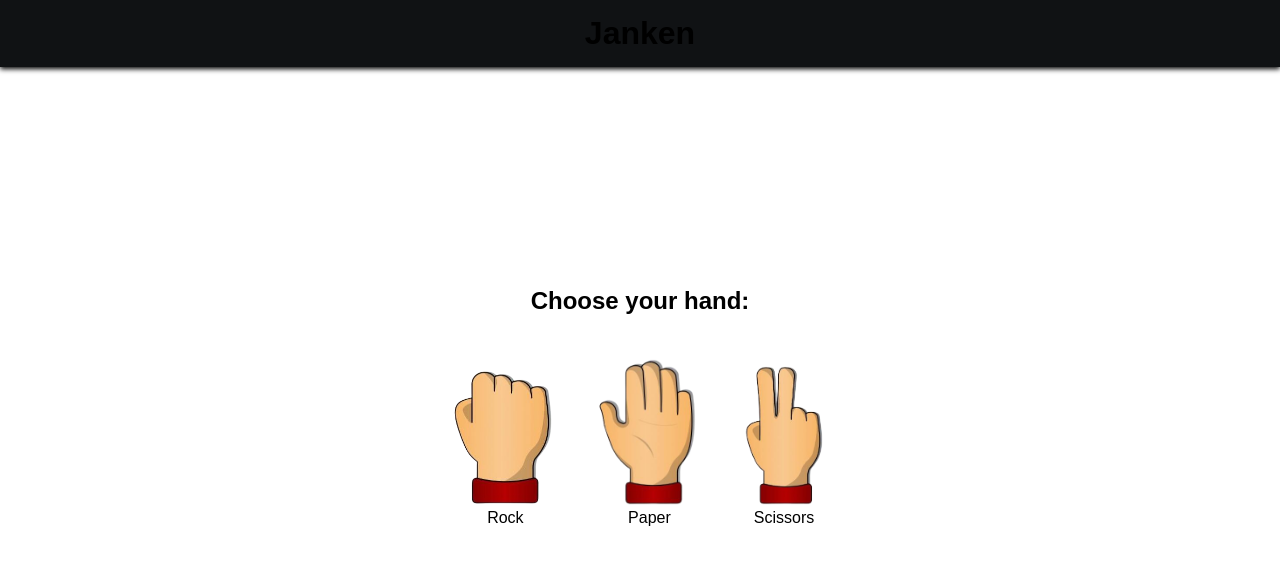
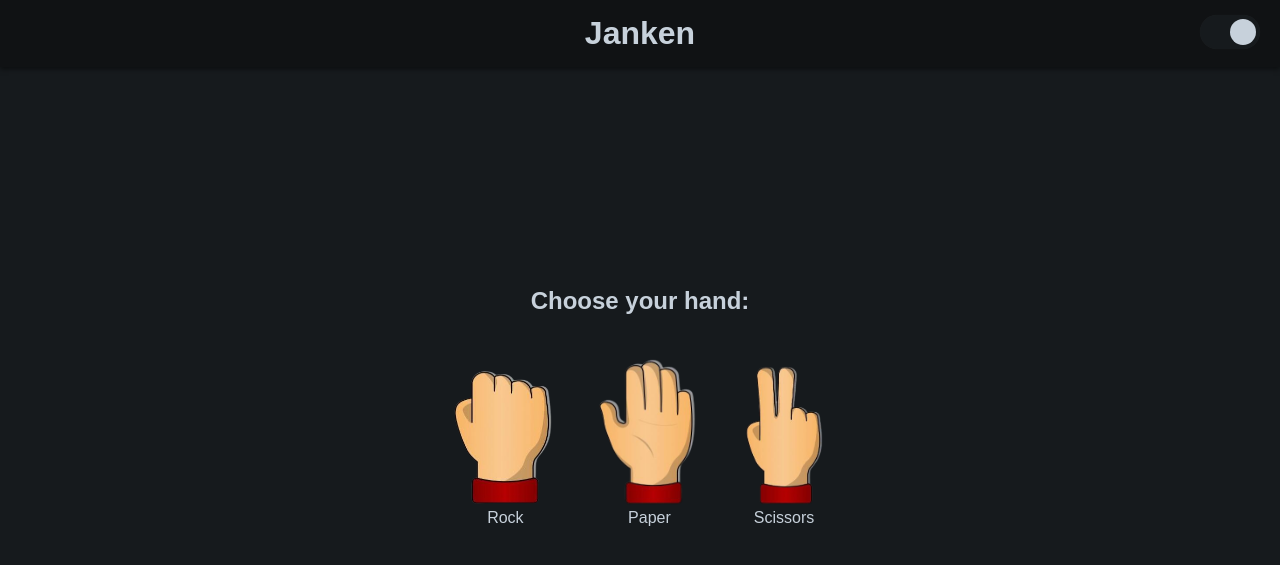
Before and after one commit to kxmohelo/Janken, a Flask app: page / in a window 1280 px wide. Shown: the top 565 px of the page. Run offline with Flask 3, Linux system fonts and the light colour scheme.

Commit message:
Uodated index.html

```diff
--- a/templates/index.html
+++ b/templates/index.html
@@ -12,13 +12,12 @@
         }
 
         .app-bar {
-            background-color: #101214;
             padding: 15px;
             text-align: center;
             font-size: 2.0em;
             font-weight: 700;
             font-family: Arial, sans-serif;
-            box-shadow: 0 2px 5px rgba(0, 0, 0,1);
+            box-shadow: 0 2px 5px rgba(0, 0, 0, 0.5);
         }
 
         .container {
@@ -68,29 +67,120 @@
             padding: 10px 40px  10px 40px;
             border-radius: 10px;
             cursor: pointer;
-            background-color: #101214;
+            color: inherit;
         }
 
         .shake-animation {
-            animation: shake 0.5s ease infinite;
+            animation: shake 1s ease infinite;
         }
 
         @keyframes shake {
             0%, 100% {
-                transform: translateX(0);
+                transform: translateY(0) rotate(0);
             }
-            25%, 75% {
-                transform: translateX(-5px);
+            25% {
+                transform: translateY(-10px) rotate(-30deg);
             }
             50% {
-                transform: translateX(5px);
+                transform: translateY(0) rotate(0);
             }
+            75% {
+                transform: translateY(10px) rotate(30deg);
+            }
+        }
+
+        .dark-theme {
+            background-color: #161A1D;
+            color: #C7D1DB;
+        }
+
+        .light-theme {
+            background-color: #C7D1DB;
+            color: #161A1D;
+        }
+
+        .app-bar-dark {
+            background-color: #101214;
+        }
+
+        .app-bar-light {
+            background-color: #DEE4EA;
+        }
+
+        .switch {
+            position: absolute;
+            right: 20px;
+            display: inline-block;
+            width: 60px;
+            height: 34px;
+        }
+
+        .switch input {
+            opacity: 0;
+            width: 0;
+            height: 0;
+        }
+
+        .slider {
+            position: absolute;
+            cursor: pointer;
+            top: 0;
+            left: 0;
+            right: 0;
+            bottom: 0;
+            background-color: #C7D1DB;
+            -webkit-transition: .4s;
+            transition: .4s;
+        }
+
+        .slider:before {
+            position: absolute;
+            content: "";
+            height: 26px;
+            width: 26px;
+            left: 4px;
+            bottom: 4px;
+            background-color: #C7D1DB;
+            -webkit-transition: .4s;
+            transition: .4s;
+        }
+
+        input:checked + .slider {
+            background-color: #161A1D;
+            box-shadow: 0 0 1px rgba(255, 255, 255, 0.085);
+        }
+
+        input:not(:checked) + .slider {
+            background-color: #C7D1DB;
+        }
+
+        input:checked + .slider:before {
+            -webkit-transform: translateX(26px);
+            -ms-transform: translateX(26px);
+            transform: translateX(26px);
+        }
+
+        /* rounded sliders */
+        .slider.round {
+            border-radius: 34px;
+        }
+
+        .slider.round:before {
+            border-radius: 50%;
+        }
+
+        input:not(:checked) + .slider.round:before {
+            background-color: #161A1D;
         }
     </style>
 </head>
-<body class="dark-theme">
-    <div class="app-bar">
+<body class="dark-theme" onload="loadTheme()">
+    <div class="app-bar app-bar-dark">
         Janken
+        <label class="switch">
+            <input type="checkbox" checked onchange="changeTheme(this.checked)">
+            <span class="slider round"></span>
+        </label>
     </div>
     <div class="container">
         <div style="height: 25vh;"></div>
@@ -117,7 +207,7 @@
                 <img src="{{ url_for('static', filename='rock_rhs.png') }}" alt="Rock" class="min-img-size shake-animation rhs">
             </div>
 
-            <div class="button" style="display: none;" onclick="playAgain()">
+            <div class="button app-bar-dark" style="display: none;" onclick="playAgain()">
                 Play again
             </div>
         </div>
@@ -136,6 +226,43 @@
         document.querySelector('.button').addEventListener('click', function () {
             resetGame();
         });
+
+        function loadTheme() {
+            const urlParams = new URLSearchParams(window.location.search);
+            const themeParam = urlParams.get('theme');
+
+            if (themeParam === 'light') {
+                changeTheme(false);
+            } else {
+                changeTheme(true);
+            }
+        }
+
+        function changeTheme(value) {
+            var useDarkTheme = value;
+
+            var bodyThemeToReplace = useDarkTheme ? 'light-theme' : 'dark-theme';
+            var bodyReplacementTheme = useDarkTheme ? 'dark-theme' : 'light-theme';
+
+            // update body theme
+            document.body.classList.replace(bodyThemeToReplace, bodyReplacementTheme);
+
+            var appBarThemeToReplace = useDarkTheme ? 'app-bar-light' : 'app-bar-dark';
+            var appBarReplacementTheme = useDarkTheme ? 'app-bar-dark' : 'app-bar-light';
+
+            // update app bar theme
+            document.querySelector('.app-bar').classList.replace(appBarThemeToReplace, appBarReplacementTheme);
+
+            // update button theme
+            document.querySelector('.button').classList.replace(appBarThemeToReplace, appBarReplacementTheme);
+
+            // save theme setting in history
+            if (useDarkTheme) {
+                history.pushState({}, document.title, '?theme=dark');
+            } else {
+                history.pushState({}, document.title, '?theme=light');
+            }
+        }
 
         function playGame(choice) {
             // hide the 'choose your hand' title
```
